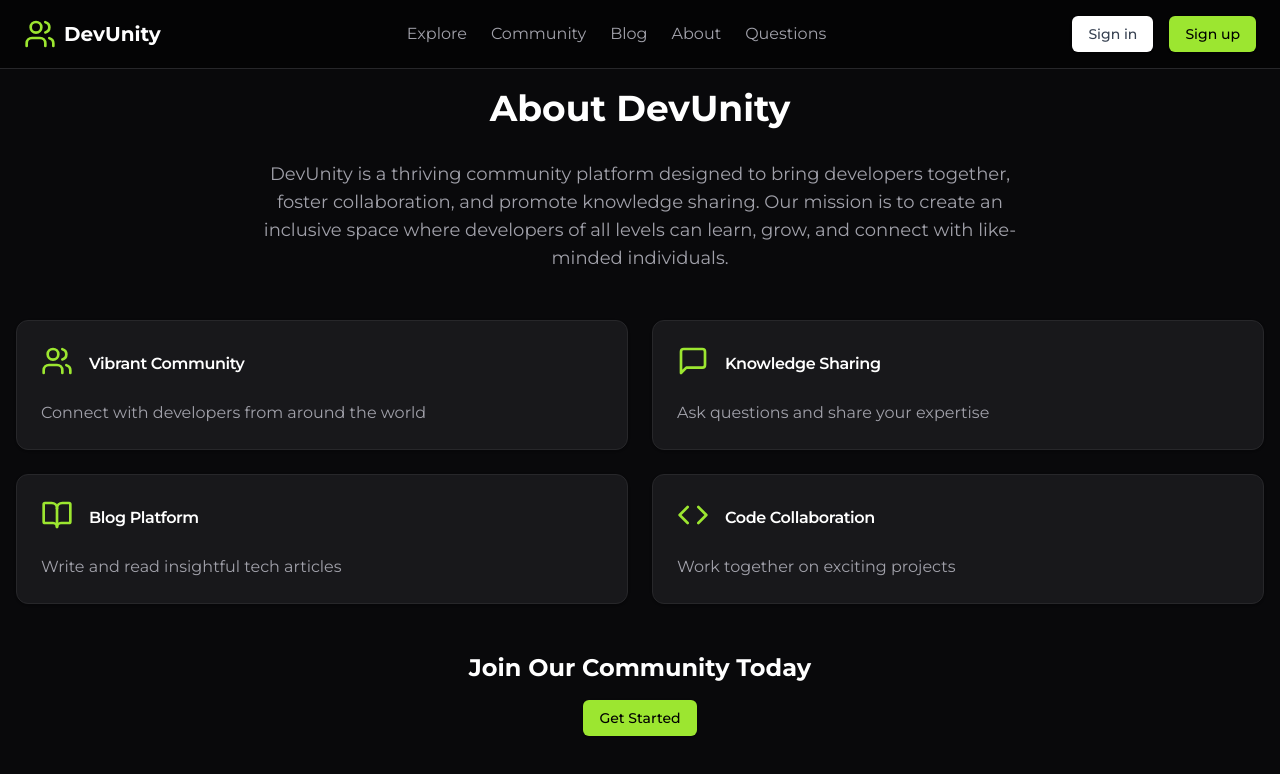
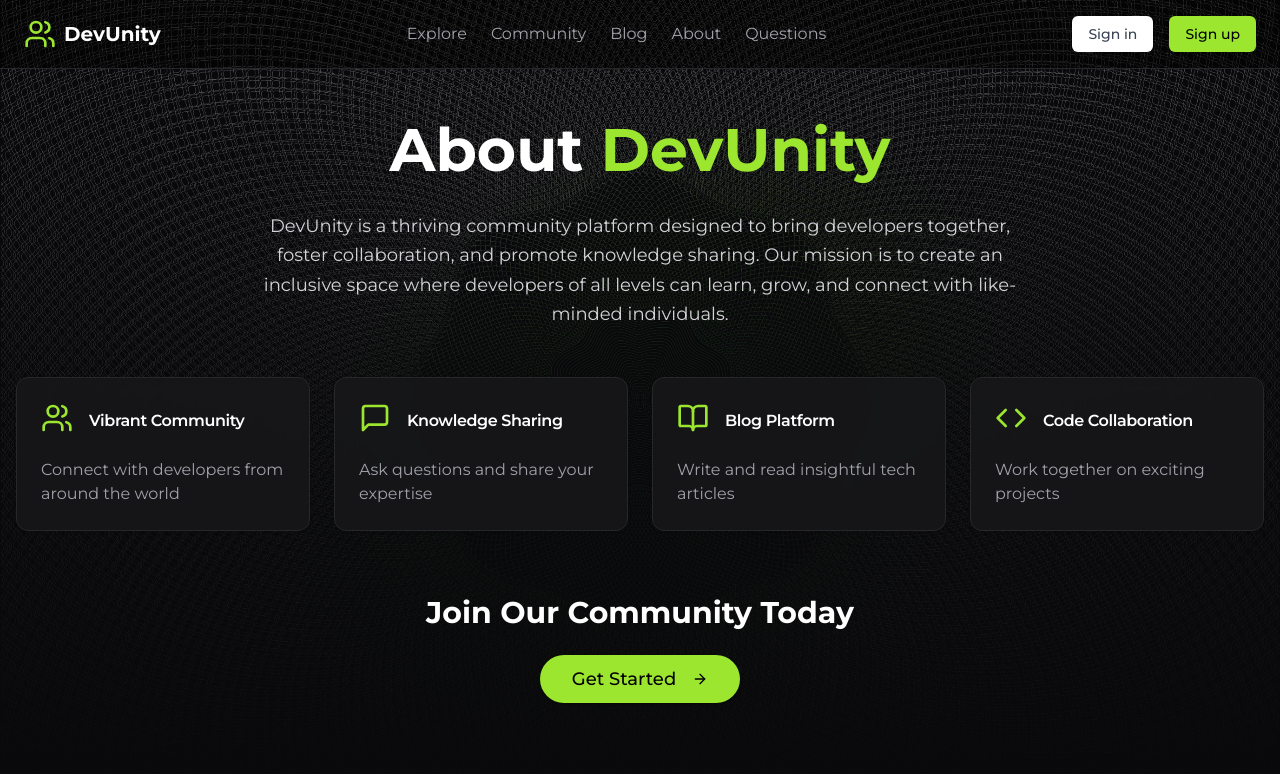
Before and after one commit to sufiankhan-dev/DevUnity, a Next.js app: page /about in a window 1280 px wide. Shown: the top 774 px of the page. Built offline with nearby package versions, Linux system fonts and the light colour scheme.

Commit message:
add background pattern in hero section and about page

```diff
--- a/src/app/about/page.tsx
+++ b/src/app/about/page.tsx
@@ -1,6 +1,77 @@
+// import { Button } from "@/components/ui/button";
+// import { Card, CardContent, CardHeader, CardTitle } from "@/components/ui/card";
+// import { Users, MessageSquare, BookOpen, Code } from "lucide-react";
+
+// export default function AboutPage() {
+//   const features = [
+//     {
+//       title: "Vibrant Community",
+//       description: "Connect with developers from around the world",
+//       icon: Users,
+//     },
+//     {
+//       title: "Knowledge Sharing",
+//       description: "Ask questions and share your expertise",
+//       icon: MessageSquare,
+//     },
+//     {
+//       title: "Blog Platform",
+//       description: "Write and read insightful tech articles",
+//       icon: BookOpen,
+//     },
+//     {
+//       title: "Code Collaboration",
+//       description: "Work together on exciting projects",
+//       icon: Code,
+//     },
+//   ];
+
+//   return (
+//     <div className="min-h-screen bg-zinc-950">
+//       <div className="container mx-auto px-4 py-8">
+//         <h1 className="mb-8 text-4xl font-bold text-white text-center mt-12 md:mt-14">
+//           About DevUnity
+//         </h1>
+//         <div className="max-w-3xl mx-auto mb-12 text-center">
+//           <p className="text-lg text-zinc-400">
+//             DevUnity is a thriving community platform designed to bring
+//             developers together, foster collaboration, and promote knowledge
+//             sharing. Our mission is to create an inclusive space where
+//             developers of all levels can learn, grow, and connect with
+//             like-minded individuals.
+//           </p>
+//         </div>
+//         <div className="grid gap-6 md:grid-cols-2">
+//           {features.map((feature, index) => (
+//             <Card key={index} className="bg-zinc-900 border-zinc-800">
+//               <CardHeader className="flex flex-row items-center space-x-4">
+//                 <feature.icon className="h-8 w-8 text-[#9CE630]" />
+//                 <CardTitle className="text-white">{feature.title}</CardTitle>
+//               </CardHeader>
+//               <CardContent>
+//                 <p className="text-zinc-400">{feature.description}</p>
+//               </CardContent>
+//             </Card>
+//           ))}
+//         </div>
+//         <div className="mt-12 text-center">
+//           <h2 className="mb-4 text-2xl font-bold text-white">
+//             Join Our Community Today
+//           </h2>
+//           <Button className="bg-[#9CE630] text-black hover:bg-[#8BD520]">
+//             Get Started
+//           </Button>
+//         </div>
+//       </div>
+//     </div>
+//   );
+// }
+
+import React from "react";
+import Image from "next/image";
 import { Button } from "@/components/ui/button";
 import { Card, CardContent, CardHeader, CardTitle } from "@/components/ui/card";
-import { Users, MessageSquare, BookOpen, Code } from "lucide-react";
+import { Users, MessageSquare, BookOpen, Code, ArrowRight } from "lucide-react";
 
 export default function AboutPage() {
   const features = [
@@ -27,13 +98,26 @@ export default function AboutPage() {
   ];
 
   return (
-    <div className="min-h-screen bg-zinc-950">
-      <div className="container mx-auto px-4 py-8">
-        <h1 className="mb-8 text-4xl font-bold text-white text-center mt-12 md:mt-14">
-          About DevUnity
+    <div className="relative min-h-screen bg-zinc-950 overflow-hidden">
+      {/* Background Pattern */}
+      <div className="absolute inset-0 z-0">
+        <Image
+          src="/background-pattern.png"
+          alt="Background Pattern"
+          layout="fill"
+          objectFit="cover"
+          quality={100}
+        />
+        <div className="absolute inset-0 bg-gradient-to-b from-transparent via-zinc-950/70 to-zinc-950" />
+      </div>
+
+      <div className="relative z-10 container mx-auto px-4 py-16">
+        <div className="animate-fade-in-up">
+          <h1 className="mb-8 text-4xl font-bold text-white text-center mt-12 md:mt-14 lg:text-6xl">
+            About <span className="text-[#9CE630]">DevUnity</span>
           </h1>
           <div className="max-w-3xl mx-auto mb-12 text-center">
-          <p className="text-lg text-zinc-400">
+            <p className="text-lg text-zinc-300 leading-relaxed">
               DevUnity is a thriving community platform designed to bring
               developers together, foster collaboration, and promote knowledge
               sharing. Our mission is to create an inclusive space where
@@ -41,9 +125,14 @@ export default function AboutPage() {
               like-minded individuals.
             </p>
           </div>
-        <div className="grid gap-6 md:grid-cols-2">
+        </div>
+
+        <div className="grid gap-6 md:grid-cols-2 lg:grid-cols-4 animate-fade-in-up animation-delay-300">
           {features.map((feature, index) => (
-            <Card key={index} className="bg-zinc-900 border-zinc-800">
+            <Card
+              key={index}
+              className="bg-zinc-900/80 border-zinc-800 backdrop-blur-sm hover:bg-zinc-800/80 transition-all duration-300 transform hover:scale-105 cursor-pointer"
+            >
               <CardHeader className="flex flex-row items-center space-x-4">
                 <feature.icon className="h-8 w-8 text-[#9CE630]" />
                 <CardTitle className="text-white">{feature.title}</CardTitle>
@@ -54,14 +143,23 @@ export default function AboutPage() {
             </Card>
           ))}
         </div>
-        <div className="mt-12 text-center">
-          <h2 className="mb-4 text-2xl font-bold text-white">
+
+        <div className="mt-16 text-center animate-fade-in-up animation-delay-600">
+          <h2 className="mb-6 text-3xl font-bold text-white">
             Join Our Community Today
           </h2>
-          <Button className="bg-[#9CE630] text-black hover:bg-[#8BD520]">
+          <Button className="bg-[#9CE630] text-black hover:bg-[#8BD520] text-lg px-8 py-6 rounded-full transition-all duration-300 transform hover:scale-105 hover:shadow-lg hover:shadow-[#9CE630]/20">
             Get Started
+            <ArrowRight className="ml-2 h-5 w-5" />
           </Button>
         </div>
+
+        {/* Futuristic Elements */}
+        {/* <div className="absolute top-1/2 left-1/2 transform -translate-x-1/2 -translate-y-1/2 w-[200%] h-[200%] bg-[radial-gradient(circle_at_center,#9CE63010_0,transparent_25%)] animate-pulse"></div>
+        <div className="absolute top-0 left-0 w-full h-full pointer-events-none">
+          <div className="absolute top-1/4 left-1/4 w-20 h-20 border border-[#9CE630] rounded-full animate-ping opacity-20"></div>
+          <div className="absolute bottom-1/4 right-1/4 w-32 h-32 border border-[#9CE630] rounded-full animate-ping opacity-20 animation-delay-1000"></div>
+        </div> */}
       </div>
     </div>
   );
--- a/src/components/Hero.tsx
+++ b/src/components/Hero.tsx
@@ -2,6 +2,7 @@ import React from "react";
 import { Button } from "@/components/ui/button";
 import { Github } from "lucide-react";
 import Image from "next/image";
+import Link from "next/link";
 
 const Hero = () => {
   return (
@@ -10,7 +11,8 @@ const Hero = () => {
         <Image
           src="/background-pattern.png"
           alt="Background Pattern"
-          layout="fill"
+          fill
+          style={{ objectFit: "cover" }}
           objectFit="cover"
           quality={100}
         />
@@ -40,10 +42,12 @@ const Hero = () => {
                 Free
               </span>
             </Button>
-            <Button className="h-12 z-10 px-8 border-2 border-[#9CE630] bg-transparent text-[#9CE630] hover:bg-[#9CE630] hover:text-black flex flex-row items-center justify-center">
-              <Github className="mr-2 h-5 w-5" />
-              Star on GitHub
-            </Button>
+            <Link href={"https://github.com/sufiankhan-dev/DevUnity"}>
+              <Button className="h-12 z-10 px-8 border-2 border-[#9CE630] bg-transparent text-[#9CE630] hover:bg-[#9CE630] hover:text-black flex flex-row items-center justify-center">
+                <Github className="mr-2 h-5 w-5" />
+                Star on GitHub
+              </Button>
+            </Link>
           </div>
         </div>
       </div>
```
Lines whose indentation alone changed are shown as unchanged.
